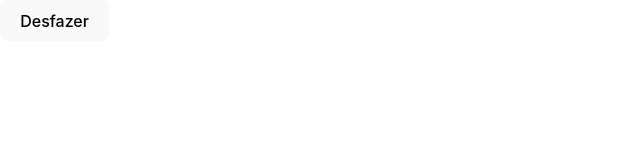
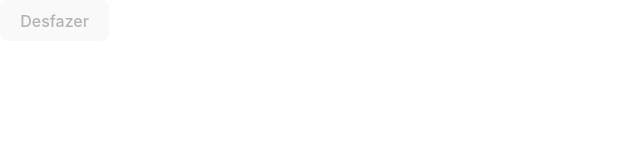
Before and after one commit to klebermkardel/random-circles, a React (Vite) app: page / in a window 1280 px wide. Shown: the top 160 px of the page, without its empty margins (0-640 px from the left). Built offline with nearby package versions, Linux system fonts and the light colour scheme.

Commit message:
:sparkles: feat: Desabilita botão 'Desfazer'
- Desabilita botão 'Desfazer' quando não houver nenhum ponto adicionado

```diff
--- a/src/App.tsx
+++ b/src/App.tsx
@@ -45,7 +45,7 @@ function App() {
 
   return (
     <>
-    <button onClick={handleUndo}>Desfazer</button>
+    <button disabled={clickedPoints.length === 0} onClick={handleUndo}>Desfazer</button>
     <div className='App' onClick={getCoordinates}>
       {clickedPoints.map((clickedPoint, index) => (
         <div
```
